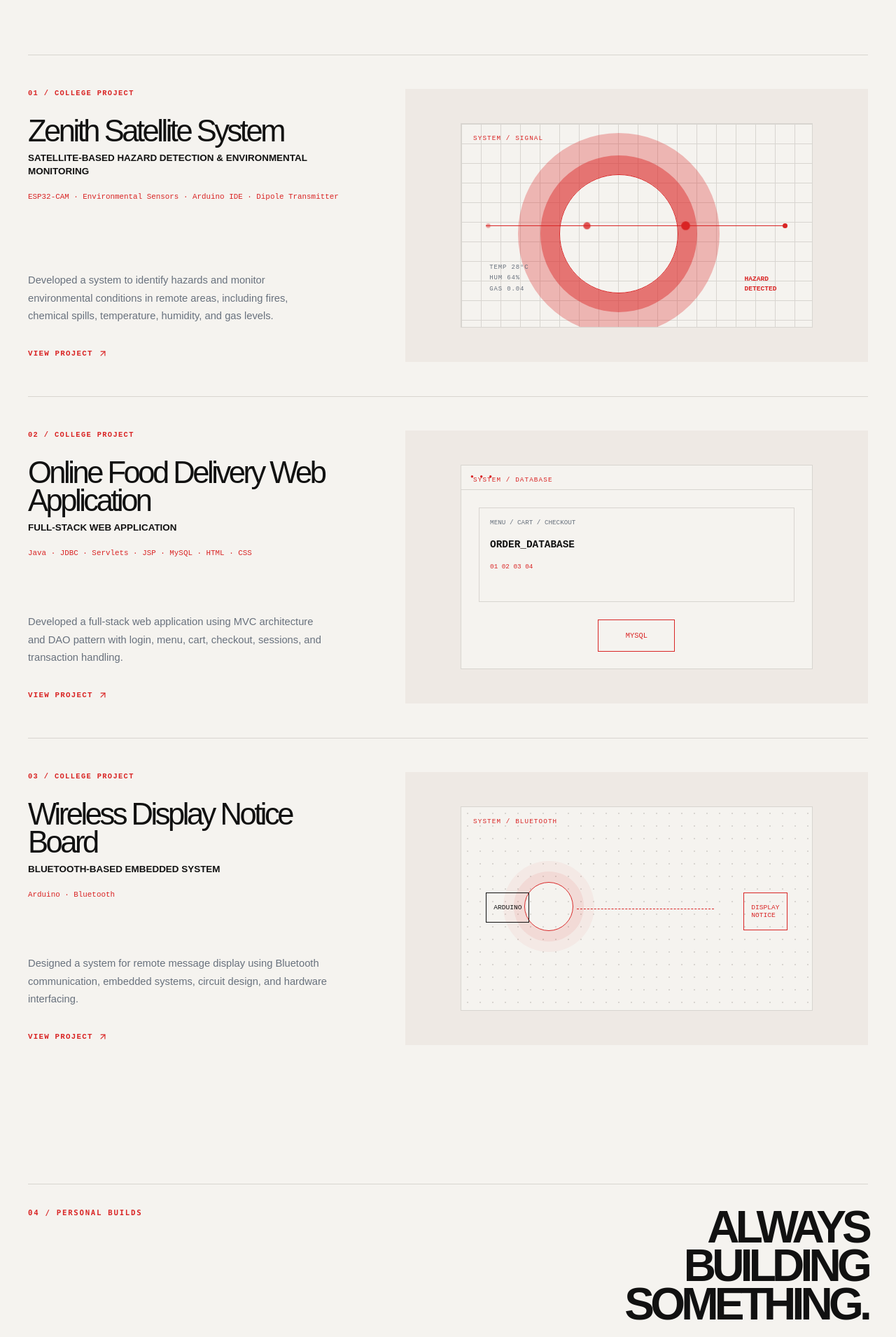
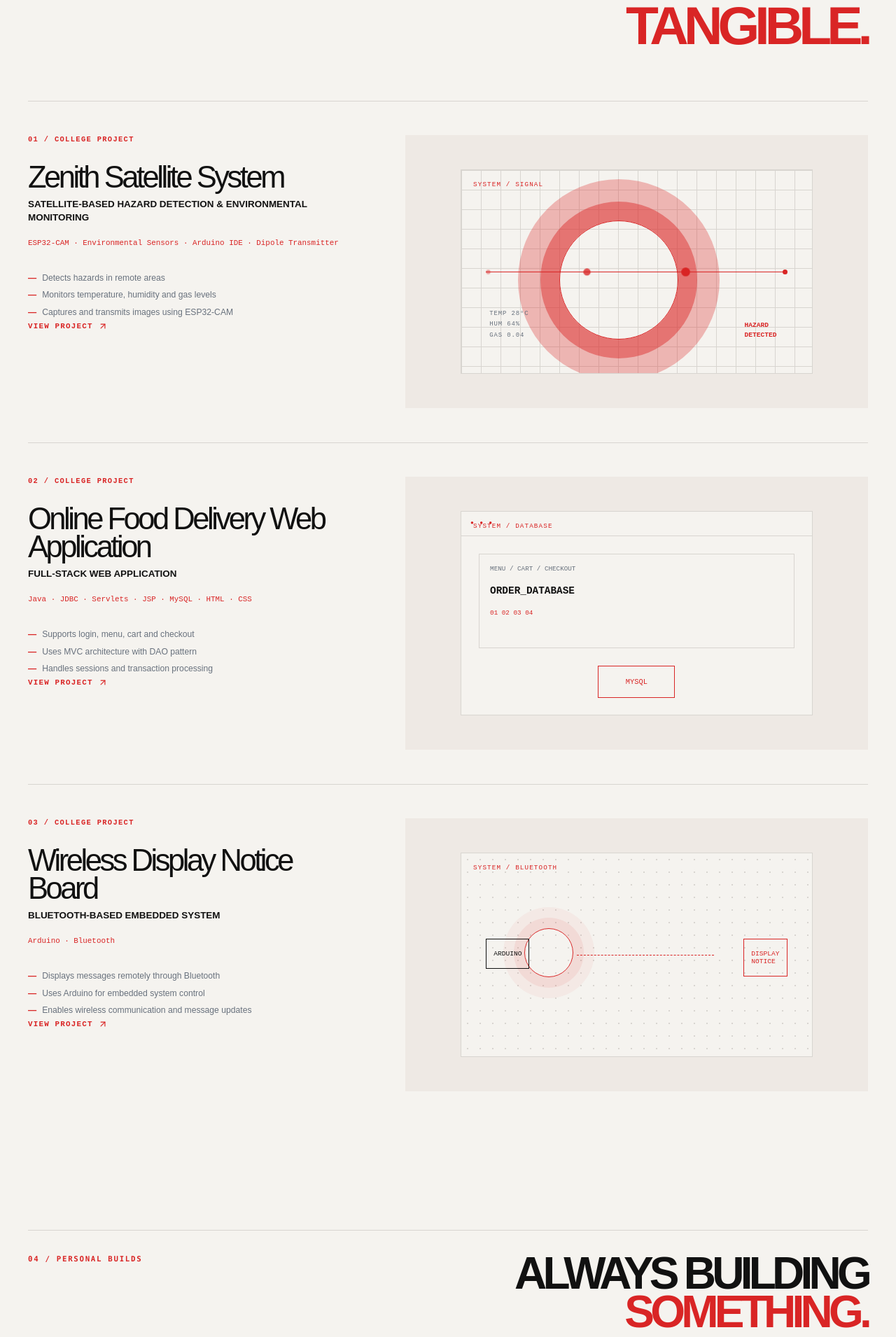
Before and after one commit to Pragathi-Reddy/pragathi-b-portfolio-website, a Next.js app: page / in a window 1280 px wide. Shown: the part 2450-4360 px from the top of the page at 70% size. Built offline with nearby package versions, Linux system fonts and the light colour scheme.

Commit message:
feat: enhance project details and styling in globals.css and page.tsx

```diff
--- a/app/globals.css
+++ b/app/globals.css
@@ -47,7 +47,7 @@ button { font: inherit; }
 .stack-heading { display: flex; justify-content: space-between; align-items: flex-start; gap: 32px; margin-bottom: 66px; }
 .stack-heading .section-label { margin-top: 12px; }
 .stack-heading h2 { margin: 0; max-width: 430px; text-align: right; color: var(--ink); font-size: clamp(2.8rem, 5.6vw, 5.25rem); line-height: .86; letter-spacing: -.09em; }
-.stack-heading-accent { color: var(--red); }
+.stack-heading-accent { color: var(--red); font-weight: 900; text-shadow: 0 0 0 currentColor; }
 .stack-map { gap: 20px; border: 0; }
 .stack-group { position: relative; min-height: 286px; padding: 67px 26px 28px; border: 1px solid var(--line); border-right: 1px solid var(--line); background: rgba(255,255,255,.12); clip-path: polygon(0 0, 78px 0, 101px 27px, 100% 27px, 100% 100%, 0 100%); }
 .stack-group:last-child { border-right: 1px solid var(--line); }
@@ -61,6 +61,9 @@ button { font: inherit; }
 /* Editorial alignment annotations. */
 .section-head { grid-template-columns: 1fr 1fr; }
 .section-head h2 { justify-self: end; text-align: right; }
+.heading-accent { color: var(--red); }
+.project-points { display: flex; flex-direction: column; gap: 8px; margin: 22px 0 0; padding: 0; list-style: none; color: var(--muted); font-size: .76rem; line-height: 1.35; }
+.project-points li::before { content: '—'; margin-right: 8px; color: var(--red); font-weight: 800; }
 .stack-section .stack-heading { display: grid; grid-template-columns: 1fr auto; align-items: start; margin-bottom: 54px; }
 .stack-section .stack-heading .section-label { justify-self: start; margin-top: 8px; }
 .stack-section .stack-heading h2 { justify-self: end; max-width: none; white-space: nowrap; font-size: clamp(2rem, 4vw, 4.2rem); text-align: right; }
@@ -163,7 +166,7 @@ button { font: inherit; }
 /* Skills reference layout: three equal technical cards with compact tag rows. */
 .stack-section .stack-heading { display: flex; flex-direction: column; align-items: flex-end; gap: 18px; margin-bottom: 34px; }
 .stack-section .stack-heading h2 { margin: 0; max-width: 250px; font-size: clamp(2.35rem, 5.2vw, 5.4rem); line-height: .86; letter-spacing: -.09em; }
-.stack-heading-accent { color: var(--red); }
+.stack-heading-accent { color: var(--red); font-weight: 900; text-shadow: 0 0 0 currentColor; }
 .stack-map { gap: 10px; border: 0; }
 .stack-group { position: relative; min-height: 386px; height: 386px; padding: 30px 26px 24px; border: 1px solid var(--line); background: color-mix(in srgb, var(--paper) 94%, transparent); }
 .stack-group:last-child { border-right: 1px solid var(--line); }
@@ -196,6 +199,8 @@ button { font: inherit; }
 .stack-section .stack-group .skill-tags span { background: color-mix(in srgb, var(--paper) 72%, transparent); }
 /* Final alignment overrides. */
 .section-head { grid-template-columns: 1fr 1fr; }
+.stack-section .skill-tags span { display: inline-block; padding: 5px 7px; border: 1px solid var(--line); background: transparent; font-size: .76rem; line-height: 1.2; }
+.stack-section .skill-tags span:not(:last-child)::after { content: none; }
 .section-head h2 { justify-self: end; text-align: right; }
 .stack-section .stack-heading { display: grid; grid-template-columns: 1fr auto; align-items: start; margin-bottom: 54px; }
 .stack-section .stack-heading .section-label { justify-self: start; margin-top: 8px; }
--- a/app/page.tsx
+++ b/app/page.tsx
@@ -4,9 +4,9 @@ import { useState } from 'react'
 import { ArrowDown, ArrowUpRight, Menu, X } from 'lucide-react'
 
 const projects = [
-  { number: '01', title: 'Zenith Satellite System', subtitle: 'Satellite-based hazard detection & environmental monitoring', tech: 'ESP32-CAM · Environmental Sensors · Arduino IDE · Dipole Transmitter', description: 'Developed a system to identify hazards and monitor environmental conditions in remote areas, including fires, chemical spills, temperature, humidity, and gas levels.', kind: 'signal' },
-  { number: '02', title: 'Online Food Delivery Web Application', subtitle: 'Full-stack web application', tech: 'Java · JDBC · Servlets · JSP · MySQL · HTML · CSS', description: 'Developed a full-stack web application using MVC architecture and DAO pattern with login, menu, cart, checkout, sessions, and transaction handling.', kind: 'database' },
-  { number: '03', title: 'Wireless Display Notice Board', subtitle: 'Bluetooth-based embedded system', tech: 'Arduino · Bluetooth', description: 'Designed a system for remote message display using Bluetooth communication, embedded systems, circuit design, and hardware interfacing.', kind: 'bluetooth' },
+  { number: '01', title: 'Zenith Satellite System', subtitle: 'Satellite-based hazard detection & environmental monitoring', tech: 'ESP32-CAM · Environmental Sensors · Arduino IDE · Dipole Transmitter', points: ['Detects hazards in remote areas', 'Monitors temperature, humidity and gas levels', 'Captures and transmits images using ESP32-CAM'], kind: 'signal' },
+  { number: '02', title: 'Online Food Delivery Web Application', subtitle: 'Full-stack web application', tech: 'Java · JDBC · Servlets · JSP · MySQL · HTML · CSS', points: ['Supports login, menu, cart and checkout', 'Uses MVC architecture with DAO pattern', 'Handles sessions and transaction processing'], kind: 'database' },
+  { number: '03', title: 'Wireless Display Notice Board', subtitle: 'Bluetooth-based embedded system', tech: 'Arduino · Bluetooth', points: ['Displays messages remotely through Bluetooth', 'Uses Arduino for embedded system control', 'Enables wireless communication and message updates'], kind: 'bluetooth' },
 ]
 
 const builds = [
@@ -57,21 +57,21 @@ export default function Page() {
 
     <section id="stack" className="section wrapper stack-section"><div className="stack-heading"><Label>05 / SKILLS</Label><h2>HARDWARE <span className="stack-heading-accent">×</span> SOFTWARE</h2></div><div className="stack-map"><article className="stack-group hardware-stack"><span className="stack-index">01</span><h3>HARDWARE &amp; VLSI</h3><div className="skill-tags">{['CMOS', 'NMOS & PMOS', 'Analog & Digital Electronics', 'VLSI Physical Design', 'Timing Concepts', 'Signal Conditioning', 'Sensors & Interfacing', 'PCB Basics'].map((skill) => <span key={skill}>{skill}</span>)}</div></article><span className="stack-node node-one" aria-hidden="true" /><article className="stack-group software-stack"><span className="stack-index">02</span><h3>SOFTWARE</h3><div className="skill-tags">{['Java', 'OOP', 'JDBC', 'Servlets', 'SQL & DBMS', 'HTML & CSS', 'JavaScript', 'React'].map((skill) => <span key={skill}>{skill}</span>)}</div></article><span className="stack-node node-two" aria-hidden="true" /><article className="stack-group tools-stack"><span className="stack-index">03</span><h3>TOOLS</h3><div className="skill-tags">{['MATLAB', 'Multisim', 'Arduino IDE', 'VS Code', 'Eclipse', 'MySQL Workbench'].map((skill) => <span key={skill}>{skill}</span>)}</div></article></div></section>
 
-    <section id="work" className="section wrapper work-section"><SectionHead label="03 / SELECTED WORK">TECHNOLOGY<br />MADE TANGIBLE.</SectionHead><div className="project-showcase">{projects.map((project) => <article className="showcase-project" key={project.number}><div className="project-copy"><span className="project-number">{project.number} / COLLEGE PROJECT</span><h3>{project.title}</h3><p className="project-subtitle">{project.subtitle}</p><p className="tech-line">{project.tech}</p><p className="body-copy">{project.description}</p><button className="project-link" type="button" onClick={() => setSelectedProject(project)}>VIEW PROJECT <ArrowUpRight aria-hidden="true" /></button></div><ProjectVisual kind={project.kind} /></article>)}</div></section>
+    <section id="work" className="section wrapper work-section"><SectionHead label="03 / SELECTED WORK">TECHNOLOGY MADE<br /><span className="heading-accent">TANGIBLE.</span></SectionHead><div className="project-showcase">{projects.map((project) => <article className="showcase-project" key={project.number}><div className="project-copy"><span className="project-number">{project.number} / COLLEGE PROJECT</span><h3>{project.title}</h3><p className="project-subtitle">{project.subtitle}</p><p className="tech-line">{project.tech}</p><ul className="project-points">{project.points.map((point) => <li key={point}>{point}</li>)}</ul><button className="project-link" type="button" onClick={() => setSelectedProject(project)}>VIEW PROJECT <ArrowUpRight aria-hidden="true" /></button></div><ProjectVisual kind={project.kind} /></article>)}</div></section>
 
-    <section className="section wrapper personal-section"><SectionHead label="04 / PERSONAL BUILDS">ALWAYS<br />BUILDING SOMETHING.</SectionHead><div className="build-showcase">{builds.map((build) => <article className="personal-panel" key={build.title}><div><span className="project-number">{build.number}</span><h3>{build.title}</h3><p className="project-subtitle">{build.subtitle}</p><ul>{build.points.map((point) => <li key={point}>{point}</li>)}</ul></div><div className={`mini-visual ${build.visual}`} aria-hidden="true"><span>{build.visual === 'route' ? 'TRAIN / ROUTE' : build.visual === 'memory' ? 'WISHLY / MEMORY' : 'TASKS / CALENDAR'}</span><b>{build.visual === 'route' ? '●━━━━━━◉' : build.visual === 'memory' ? '01 / 24  02 / 24' : '09:00  TASK  12:30'}</b></div></article>)}</div></section>
+    <section className="section wrapper personal-section"><SectionHead label="04 / PERSONAL BUILDS">ALWAYS BUILDING<br /><span className="heading-accent">SOMETHING.</span></SectionHead><div className="build-showcase">{builds.map((build) => <article className="personal-panel" key={build.title}><div><span className="project-number">{build.number}</span><h3>{build.title}</h3><p className="project-subtitle">{build.subtitle}</p><ul>{build.points.map((point) => <li key={point}>{point}</li>)}</ul></div><div className={`mini-visual ${build.visual}`} aria-hidden="true"><span>{build.visual === 'route' ? 'TRAIN / ROUTE' : build.visual === 'memory' ? 'WISHLY / MEMORY' : 'TASKS / CALENDAR'}</span><b>{build.visual === 'route' ? '●━━━━━━◉' : build.visual === 'memory' ? '01 / 24  02 / 24' : '09:00  TASK  12:30'}</b></div></article>)}</div></section>
 
-    <section id="experience" className="section wrapper experience-section"><SectionHead label="04 / EXPERIENCE">LEARNING THROUGH<br />REAL SYSTEMS.</SectionHead><div className="timeline">{experiences.map((experience) => <article className="timeline-row" key={experience.number}><div className="timeline-marker"><span>{experience.number}</span></div><div className="timeline-meta"><span>{experience.duration}</span><h3>{experience.company}</h3><p>{experience.role}</p></div><div><p className="body-copy">{experience.description}</p><div className="experience-tags">{experience.tags.map((tag) => <span key={tag}>{tag}</span>)}</div></div></article>)}</div></section>
+    <section id="experience" className="section wrapper experience-section"><SectionHead label="04 / EXPERIENCE">LEARNING THROUGH<br /><span className="heading-accent">REAL SYSTEMS.</span></SectionHead><div className="timeline">{experiences.map((experience) => <article className="timeline-row" key={experience.number}><div className="timeline-marker"><span>{experience.number}</span></div><div className="timeline-meta"><span>{experience.duration}</span><h3>{experience.company}</h3><p>{experience.role}</p></div><div><p className="body-copy">{experience.description}</p><div className="experience-tags">{experience.tags.map((tag) => <span key={tag}>{tag}</span>)}</div></div></article>)}</div></section>
 
 
 
-    <section id="research" className="section wrapper research-section"><SectionHead label="05 / RESEARCH">FROM CAMERA<br />TO SATELLITE.</SectionHead><div className="research-grid"><div><span className="eyebrow">IEEE RESEARCH PAPER · ICSSS 2025 · IEEE PUBLISHER</span><h3>Satellite-based Image Transmission with Hazard Detection and Real-Time Environmental Monitoring using LoRa and ESP32-CAM</h3><External>VIEW RESEARCH</External></div><div className="research-visual"><div className="earth-grid" /><div className="orbit orbit-one" /><div className="orbit orbit-two" /><span className="satellite">ESP32-CAM</span><span className="research-dot">HAZARD</span></div></div><div className="stats"><div><strong>250<small>+</small></strong><span>PROGRAMMING PROBLEMS</span></div><div><strong>03</strong><span>TECHNICAL EXPERIENCES</span></div><div><strong>01</strong><span>IEEE RESEARCH PAPER</span></div><div><strong>08<small>+</small></strong><span>PROJECTS &amp; BUILDS</span></div></div></section>
+    <section id="research" className="section wrapper research-section"><SectionHead label="05 / RESEARCH">FROM CAMERA TO<br /><span className="heading-accent">SATELLITE.</span></SectionHead><div className="research-grid"><div><span className="eyebrow">IEEE RESEARCH PAPER · ICSSS 2025 · IEEE PUBLISHER</span><h3>Satellite-based Image Transmission with Hazard Detection and Real-Time Environmental Monitoring using LoRa and ESP32-CAM</h3><External>VIEW RESEARCH</External></div><div className="research-visual"><div className="earth-grid" /><div className="orbit orbit-one" /><div className="orbit orbit-two" /><span className="satellite">ESP32-CAM</span><span className="research-dot">HAZARD</span></div></div><div className="stats"><div><strong>250<small>+</small></strong><span>PROGRAMMING PROBLEMS</span></div><div><strong>03</strong><span>TECHNICAL EXPERIENCES</span></div><div><strong>01</strong><span>IEEE RESEARCH PAPER</span></div><div><strong>08<small>+</small></strong><span>PROJECTS &amp; BUILDS</span></div></div></section>
 
     <section className="section wrapper current-section" hidden><SectionHead label="06 / CURRENTLY BUILDING">ALWAYS<br />BUILDING SOMETHING.</SectionHead><div className="current-grid">{[['TRAINWAKE','Smart Train Journey Alarm','BUILDING'],['WISHLY','Wishlist & Memory Organizer','EXPLORING'],['VLSI / PHYSICAL DESIGN','Learning & Practice','LEARNING']].map(([title, subtitle, status]) => <article key={title}><span>STATUS: {status}</span><h3>{title}</h3><p>{subtitle}</p><i><b style={{ width: status === 'BUILDING' ? '72%' : status === 'EXPLORING' ? '48%' : '34%' }} /></i></article>)}</div></section>
 
     <section className="section wrapper education-section"><SectionHead label="07 / EDUCATION">THE FOUNDATION.</SectionHead><div className="education-copy"><span>BACHELOR OF ENGINEERING</span><h3>Electronics and Communication Engineering</h3><p>CMR Institute of Technology</p><strong>CGPA: 8.2 <i>·</i> 2025</strong></div></section>
 
-    <section id="contact" className="contact-section wrapper"><Label>08 / CONTACT</Label><h2>HAVE AN IDEA?<br />LET&apos;S BUILD<br /><em>SOMETHING PRACTICAL.</em></h2><p className="large-copy">Open to opportunities, technical collaborations and projects across electronics, VLSI and software development.</p><div className="contact-links"><External href="mailto:pragatireddy900@gmail.com"><span>EMAIL<small>pragatireddy900@gmail.com</small></span></External><External href="https://www.linkedin.com"><span>LINKEDIN<small>LinkedIn</small></span></External><External href="https://github.com"><span>GITHUB<small>GitHub</small></span></External></div></section>
+    <section id="contact" className="contact-section wrapper"><Label>08 / CONTACT</Label><h2>HAVE AN IDEA?<br />LET&apos;S BUILD<br /><em>SOMETHING PRACTICAL.</em></h2><div className="contact-links"><External href="mailto:pragatireddy900@gmail.com"><span>EMAIL<small>pragatireddy900@gmail.com</small></span></External><External href="https://www.linkedin.com"><span>LINKEDIN<small>LinkedIn</small></span></External><External href="https://github.com"><span>GITHUB<small>GitHub</small></span></External></div></section>
     <footer className="site-footer wrapper"><span>Pragathi B.</span><span>ECE · VLSI · SOFTWARE</span><span>© 2026</span></footer><p className="footer-note">BUILT WITH CURIOSITY.</p>
     {selectedProject && <div className="project-modal" role="dialog" aria-modal="true" aria-labelledby="project-modal-title"><div className="modal-inner"><button className="modal-close" type="button" onClick={() => setSelectedProject(null)}>CLOSE ×</button><span className="project-number">{selectedProject.number} / PROJECT DETAIL</span><h2 id="project-modal-title">{selectedProject.title}</h2><p className="project-subtitle">{selectedProject.subtitle}</p><div className="modal-grid"><ProjectVisual kind={selectedProject.kind} /><div><span className="eyebrow">OVERVIEW</span><p className="body-copy">{selectedProject.description}</p><span className="eyebrow">TECHNOLOGY</span><p className="tech-line">{selectedProject.tech}</p><span className="eyebrow">SYSTEM FLOW</span><p className="body-copy">Input → processing → validation → practical output.</p></div></div></div></div>}
   </main>
```
